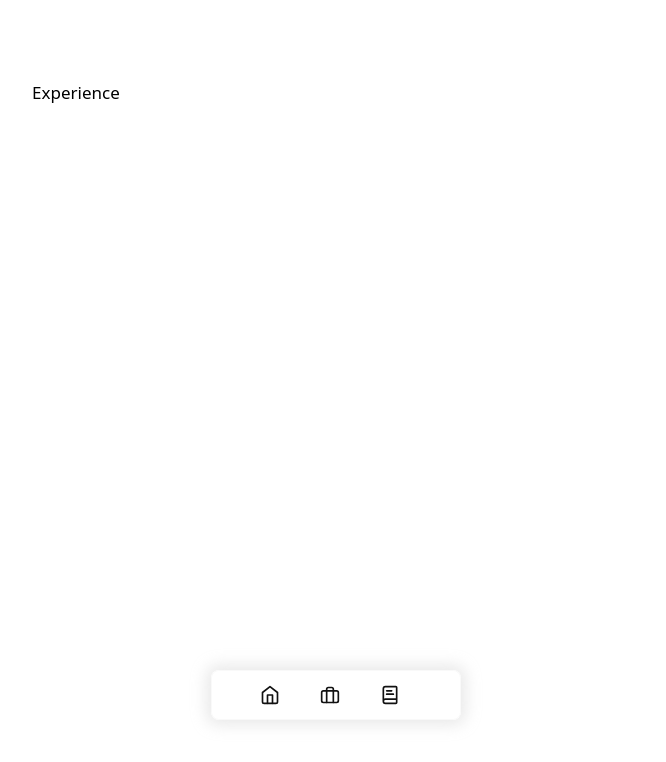
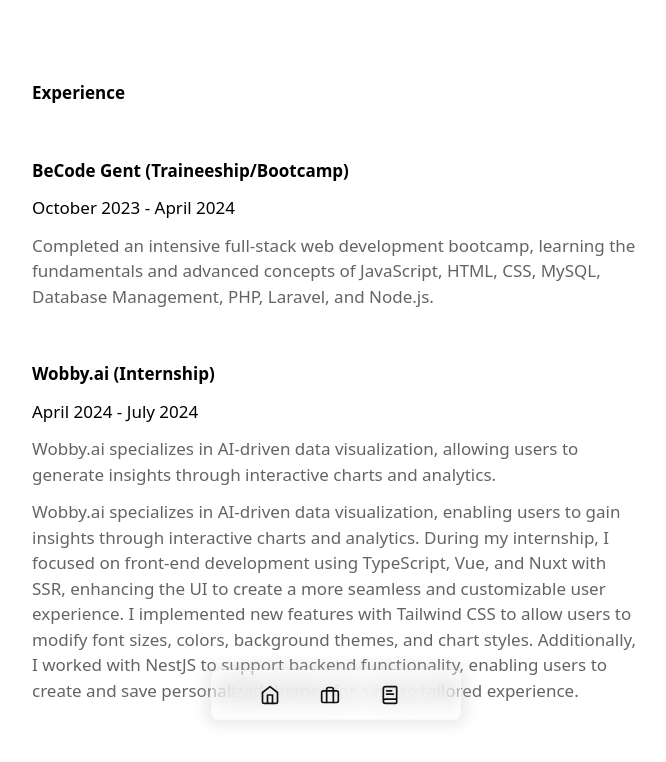
Before and after one commit to JosueSalazaku/portfolio-page, a Next.js app: page /experience in a window 1280 px wide. Shown: the top 762 px of the page, without its empty margins (304-970 px from the left). Built offline with nearby package versions, Linux system fonts and the light colour scheme.

Commit message:
refactor: enhance experience and portfolio pages with improved layout and content

```diff
--- a/src/app/components/Nav.tsx
+++ b/src/app/components/Nav.tsx
@@ -82,9 +82,9 @@ export default function Nav() {
                     viewBox="0 0 24 24"
                     fill="none"
                     stroke="currentColor"
-                    stroke-width="2"
-                    stroke-linecap="round"
-                    stroke-linejoin="round"
+                    strokeWidth="2"
+                    strokeLinecap="round"
+                    strokeLinejoin="round"
                     className="text-black feather feather-briefcase dark:text-white"
                   >
                     <path d="M4 19.5v-15A2.5 2.5 0 0 1 6.5 2H19a1 1 0 0 1 1 1v18a1 1 0 0 1-1 1H6.5a1 1 0 0 1 0-5H20" />
--- a/src/app/experience/page.tsx
+++ b/src/app/experience/page.tsx
@@ -1,9 +1,43 @@
-import React from 'react'
+import React from "react";
 
-function page() {
+function Page() {
   return (
-    <div className="flex flex-col gap-5 pt-20 pb-12">Experience</div>
-  )
+    <div className="flex flex-col max-w-3xl gap-5 pt-20 pb-12 mx-auto">
+      <p className="font-bold dark:text-white">Experience</p>
+
+      <div className="pt-8 space-y-3">
+        <h1 className="font-bold dark:text-white">
+          BeCode Gent (Traineeship/Bootcamp)
+        </h1>
+        <h1 className="text-gray-400">October 2023 - April 2024</h1>
+        <p className="text-gray-lightmode dark:text-gray-darkmode">
+          Completed an intensive full-stack web development bootcamp, learning
+          the fundamentals and advanced concepts of JavaScript, HTML, CSS,
+          MySQL, Database Management, PHP, Laravel, and Node.js.
+        </p>
+      </div>
+
+      <div className="pt-8 space-y-3">
+        <h1 className="font-bold dark:text-white">Wobby.ai (Internship)</h1>
+        <h1 className="text-gray-400">April 2024 - July 2024</h1>
+        <p className="text-gray-lightmode dark:text-gray-darkmode">
+          Wobby.ai specializes in AI-driven data visualization, allowing users
+          to generate insights through interactive charts and analytics.
+        </p>
+        <p className="text-gray-lightmode dark:text-gray-darkmode">
+          Wobby.ai specializes in AI-driven data visualization, enabling users
+          to gain insights through interactive charts and analytics. During my
+          internship, I focused on front-end development using TypeScript, Vue,
+          and Nuxt with SSR, enhancing the UI to create a more seamless and
+          customizable user experience. I implemented new features with Tailwind
+          CSS to allow users to modify font sizes, colors, background themes,
+          and chart styles. Additionally, I worked with NestJS to support
+          backend functionality, enabling users to create and save personalized
+          themes for a more tailored experience.
+        </p>
+      </div>
+    </div>
+  );
 }
 
-export default page
+export default Page;
--- a/src/app/portfolio/page.tsx
+++ b/src/app/portfolio/page.tsx
@@ -57,8 +57,8 @@ const WorkCard = ({ work }: { work: WorkItem }) => (
 
 export default function Portfolio() {
   return (
-    <div className="container w-full gap-5 px-4 py-8 pt-20 pb-12 mx-auto">
-      <h2 className="mb-6 text-3xl font-bold text-black dark:text-white">My Portfolio</h2>
+    <div className="gap-5 px-4 py-8 pt-20 pb-12 mx-auto ">
+      <h2 className="mb-6 font-bold text-black dark:text-white">My Portfolio</h2>
       <div className="grid grid-cols-1 gap-6 sm:grid-cols-2 lg:grid-cols-2">
         {works.map((work) => (
           <Link href={work.link} key={work.id} className="h-full">
```
